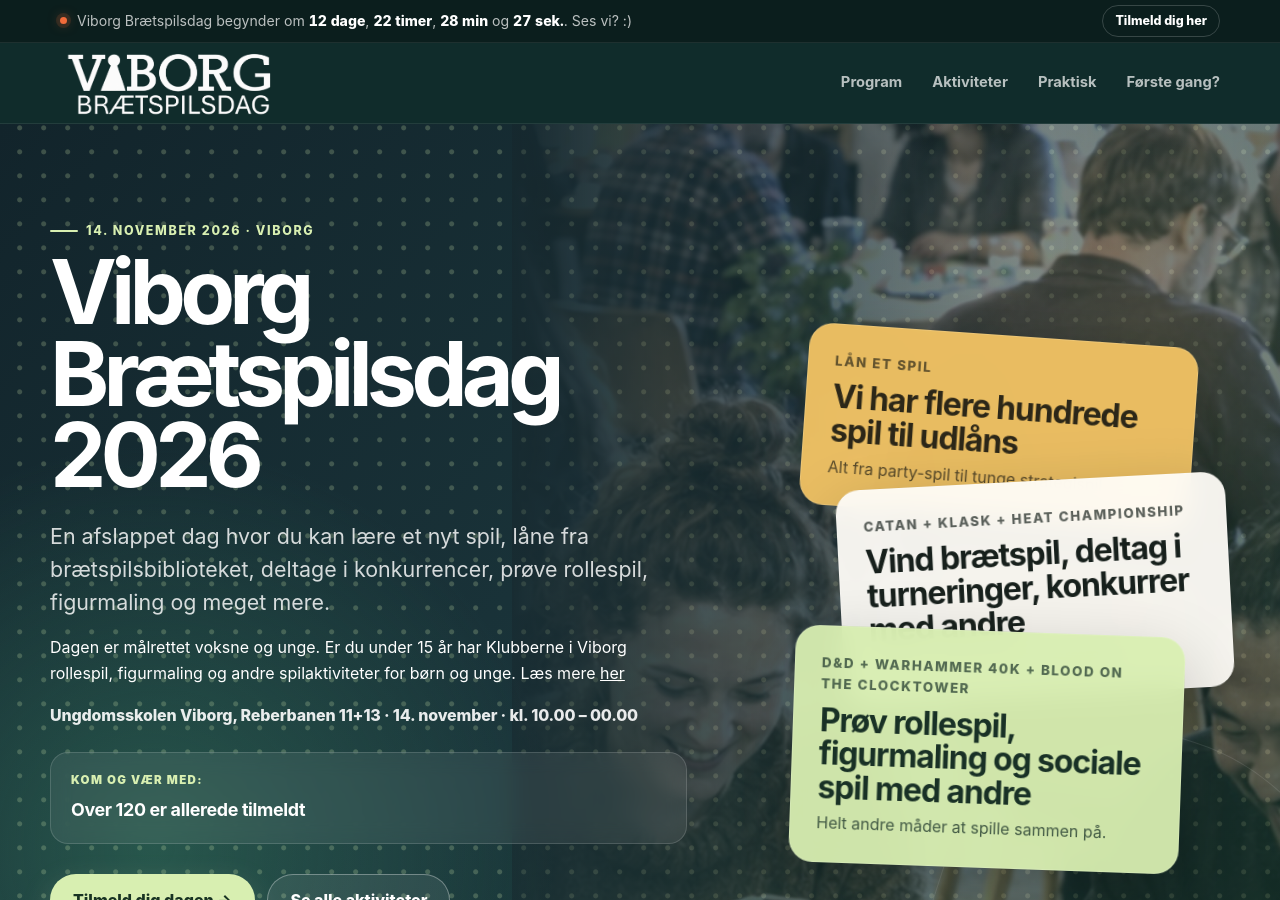
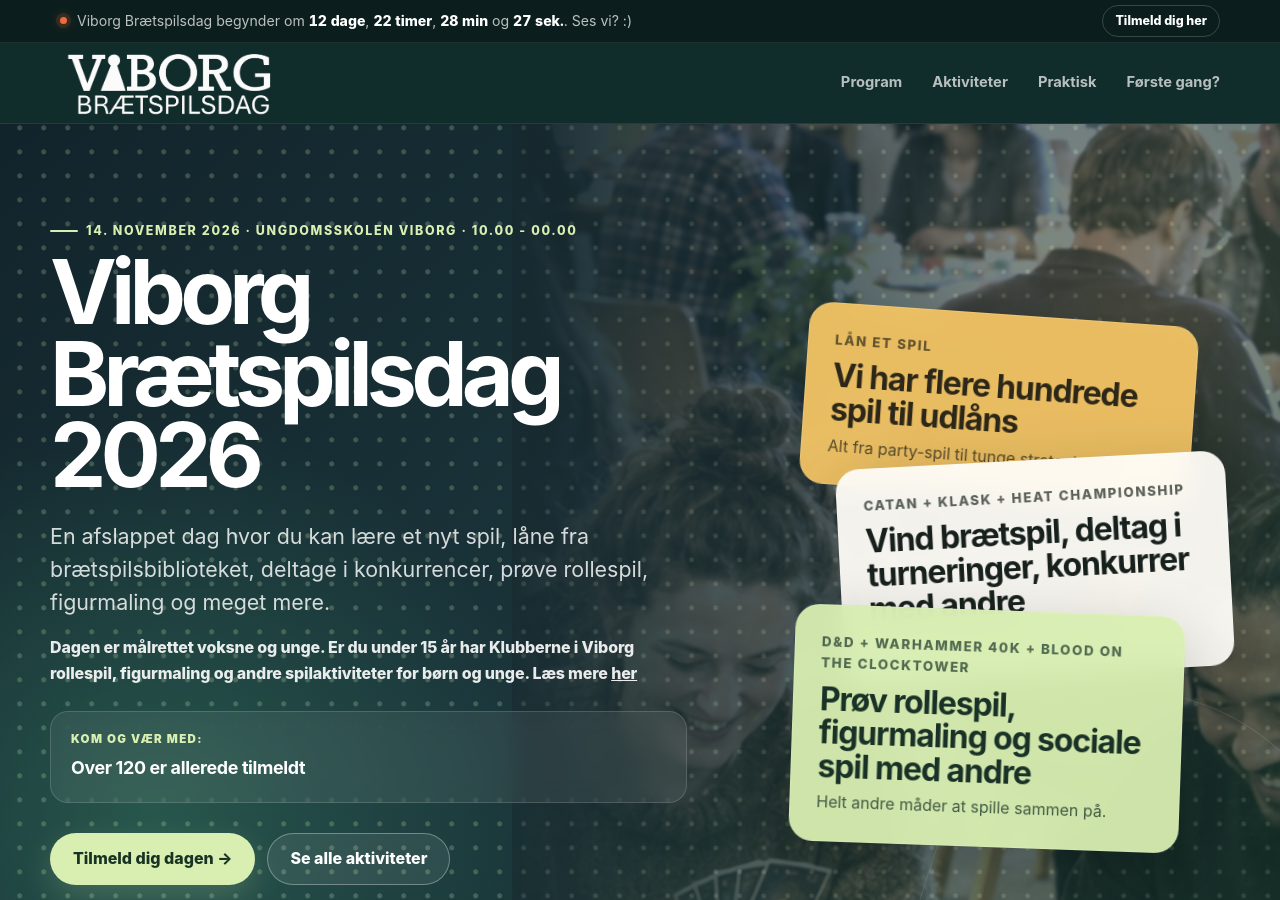
Before and after one commit to Andrejao/spilex, a Jekyll site: the page built from index.html, in a window 1280 px wide and 900 px high. Built offline with Jekyll 4.4.1, drawn with Linux system fonts in a browser that asks for light colours.

Commit message:
Update index.html

```diff
--- a/index.html
+++ b/index.html
@@ -257,14 +257,13 @@
   <section class="vbd-hero">
     <div class="vbd-wrap vbd-hero-grid">
       <div>
-        <p class="vbd-kicker">14. november 2026 · Viborg</p>
+        <p class="vbd-kicker">14. november 2026 · Ungdomsskolen Viborg · 10.00 - 00.00 </p>
         <h1>Viborg Brætspilsdag 2026</h1>
         <p class="vbd-hero-copy">
           En afslappet dag hvor du kan lære et nyt spil, låne fra brætspilsbiblioteket, deltage i konkurrencer, prøve rollespil, figurmaling og meget mere.
         </p>
-        <p>Dagen er målrettet voksne og unge. Er du under 15 år har Klubberne i Viborg rollespil, figurmaling og andre spilaktiviteter for børn og unge. Læs mere <a href="https://viborgbraetspil.dk/nyheder/klubberne/">her</a></p>
 
-        <p class="vbd-hero-meta">Ungdomsskolen Viborg, Reberbanen 11+13 · 14. november · kl. 10.00 – 00.00</p>
+        <p class="vbd-hero-meta">Dagen er målrettet voksne og unge. Er du under 15 år har Klubberne i Viborg rollespil, figurmaling og andre spilaktiviteter for børn og unge. Læs mere <a href="https://viborgbraetspil.dk/nyheder/klubberne/">her</a></p>
         <div class="vbd-hero-extra">
           <span>Kom og vær med:</span>
           <strong>Over 120 er allerede tilmeldt</strong>
```
